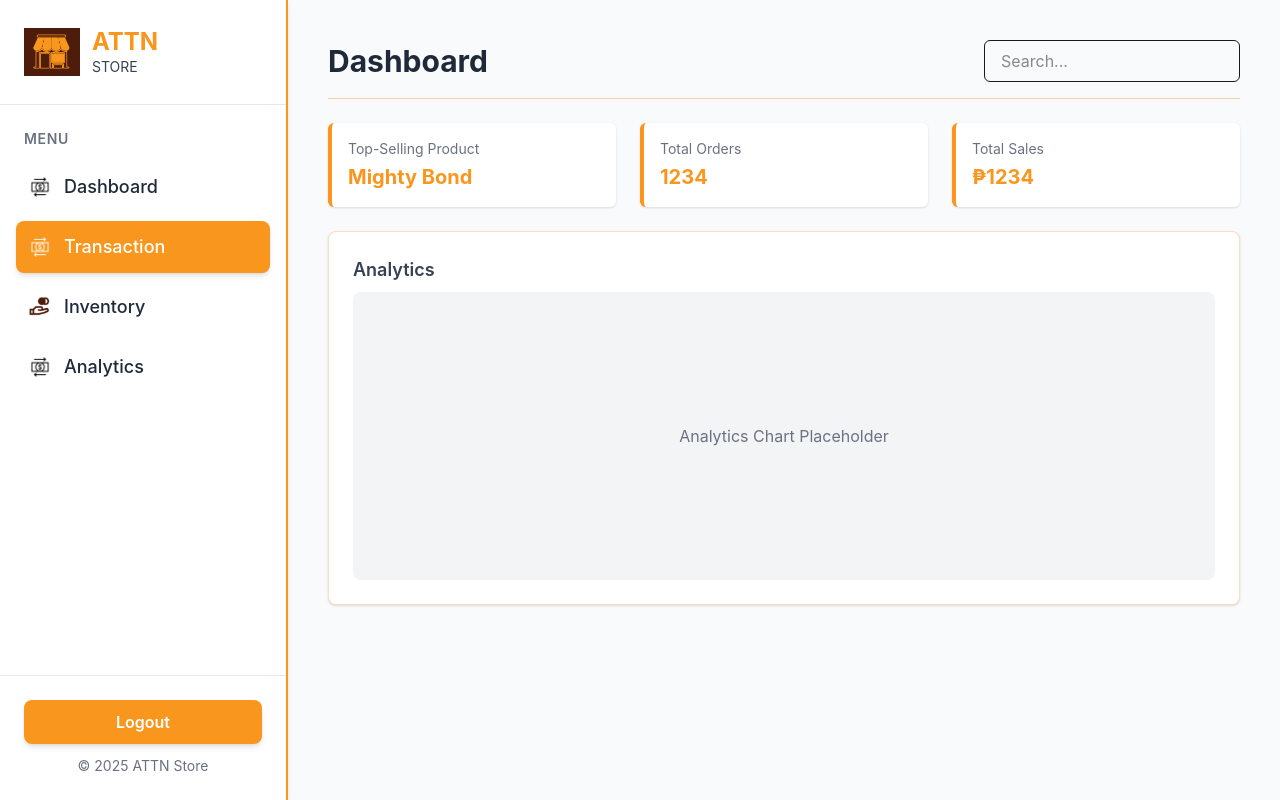
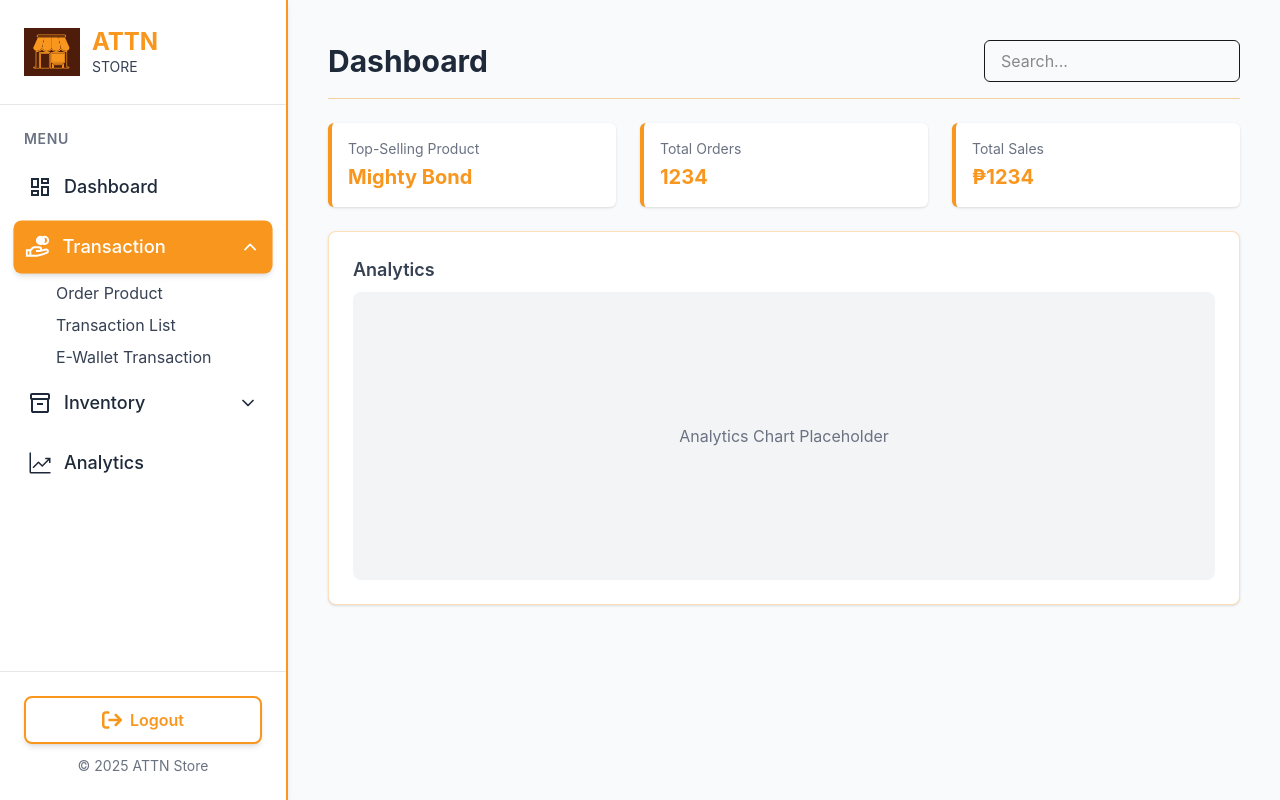
Before and after one commit to Hiyori631/ATTN-Store, a React (Vite) app in the folder ATTN_React/: page / in a window 1280 px wide. Both pictures are taken after a click on the button "Transaction". Built offline with nearby package versions, Linux system fonts and the light colour scheme; no server answers.

Commit message:
Wolve's branch (#7)
* SIdebar Icon Change, Hover Change



Co-authored-by: Wolve <wolverineneilrondina@gmail.com>

```diff
--- a/ATTN_React/src/components/Sidebar.jsx
+++ b/ATTN_React/src/components/Sidebar.jsx
@@ -4,25 +4,29 @@ import transactionIcon from "../assets/images/1341083-200.png";
 import inventoryIcon from "../assets/images/Untitled design.png";
 import analyticsIcon from "../assets/images/1341083-200.png";
 import dashboardIcon from "../assets/images/1341083-200.png";
-import { Menu, X } from "lucide-react"; // optional icons for hamburger
+import { Menu, X, ChevronDown } from "lucide-react"; // icons
 
 function Navbar() {
   const [active, setActive] = useState("Dashboard");
-  const [isOpen, setIsOpen] = useState(false); // for mobile toggless
+  const [isOpen, setIsOpen] = useState(false); // mobile sidebar toggle
+  const [openDropdown, setOpenDropdown] = useState(null); // which dropdown is open
 
-  const menuItems = [
-    { name: "Dashboard", icon: dashboardIcon },
-    { name: "Transaction", icon: transactionIcon },
-    { name: "Inventory", icon: inventoryIcon },
-    { name: "Analytics", icon: analyticsIcon },
-  ];
+  const handleItemClick = (name) => {
+    setActive(name);
+    setOpenDropdown(null);
+    setIsOpen(false);
+  };
+
+  const toggleDropdown = (name) => {
+    setOpenDropdown(openDropdown === name ? null : name);
+  };
 
   return (
     <>
       {/* Mobile Header */}
       <div className="lg:hidden flex items-center justify-between p-4 bg-white border-b border-gray-200 shadow-md fixed top-0 left-0 w-full z-50">
         <div className="flex items-center gap-3">
-          <img src={logo} alt="ATTN Logo" className="w-10 h-10 object-contain" />
+          <img src={logo} alt="ATTN Logo" className="w-10 h-10 object-contain rounded-xl" />
           <h1 className="text-xl font-bold text-[#F8961E]">ATTN</h1>
         </div>
         <button onClick={() => setIsOpen(!isOpen)} className="text-[#F8961E]">
@@ -30,7 +34,7 @@ function Navbar() {
         </button>
       </div>
 
-      {/* Sidebar */}
+      {/* Sidebars */}
       <aside
         className={`fixed top-0 left-0 h-screen w-72 bg-white border-r-2 border-[#F8961E] flex flex-col justify-between shadow-md transform transition-transform duration-300 z-40
         ${isOpen ? "translate-x-0" : "-translate-x-full"}
@@ -55,48 +59,242 @@ function Navbar() {
 
           {/* Menu Items */}
           <ul className="mt-3 space-y-2 px-4">
-            {menuItems.map((item) => (
-              <li key={item.name}>
+{/* Dashboard */}
+<li>
+  <button
+    onClick={() => handleItemClick("Dashboard")}
+    className={`w-full flex items-center gap-3 p-3 rounded-lg transition-all duration-200 text-left transform ${
+      active === "Dashboard"
+        ? "bg-[#F8961E] text-white shadow-md scale-[1.02]"
+        : "text-gray-800 hover:bg-gray-100 hover:scale-[1.02]"
+    }`}
+  >
+    <svg
+      xmlns="http://www.w3.org/2000/svg"
+      width="24"
+      height="24"
+      viewBox="0 0 24 24"
+      className={`w-6 h-6 transition-colors duration-200 ${
+        active === "Dashboard" ? "text-white" : "text-gray-800"
+      }`}
+    >
+      <path
+        fill="currentColor"
+        d="M13 9V3h8v6zM3 13V3h8v10zm10 8V11h8v10zM3 21v-6h8v6zm2-10h4V5H5zm10 8h4v-6h-4zm0-12h4V5h-4zM5 19h4v-2H5zm4-2"
+      />
+    </svg>
+    <span className="font-medium text-lg">Dashboard</span>
+  </button>
+</li>
+
+{/* Transaction */}
+<li>
   <button
     onClick={() => {
-                    setActive(item.name);
-                    setIsOpen(false); // auto-close on mobile
+      handleItemClick("Transaction");
+      toggleDropdown("Transaction");
     }}
-                  className={`w-full flex items-center gap-3 p-3 rounded-lg transition-all duration-200 text-left ${
-                    active === item.name
-                      ? "bg-[#F8961E] text-white shadow-md"
-                      : "hover:bg-[#F8961E]/10 text-gray-800"
+    className={`w-full flex items-center justify-between p-3 rounded-lg transition-all duration-200 text-left transform ${
+      active === "Transaction"
+        ? "bg-[#F8961E] text-white shadow-md scale-[1.02]"
+        : "text-gray-800 hover:bg-gray-100 hover:scale-[1.02]"
     }`}
   >
-                  <img
-                    src={item.icon}
-                    alt={item.name}
-                    className={`w-6 h-6 ${
-                      active === item.name ? "filter brightness-0 invert" : ""
+    <div className="flex items-center gap-3">
+      <svg
+        xmlns="http://www.w3.org/2000/svg"
+        width="24"
+        height="24"
+        viewBox="0 0 24 24"
+        className={`w-6 h-6 transition-colors duration-200 ${
+          active === "Transaction" ? "text-white" : "text-gray-800"
+        }`}
+      >
+        <path
+          fill="currentColor"
+          d="M10 5.5a4.5 4.5 0 0 1 6.5-4.032a4.5 4.5 0 1 1 0 8.064A4.5 4.5 0 0 1 10 5.5m8.25 2.488q.123.012.25.012a2.5 2.5 0 1 0-.25-4.988A4.5 4.5 0 0 1 19 5.5a4.5 4.5 0 0 1-.75 2.488M8.435 13.25a1.25 1.25 0 0 0-.885.364l-2.05 2.05V19.5h5.627l5.803-1.45l3.532-1.508a.555.555 0 0 0-.416-1.022l-.02.005L13.614 17H10v-2h3.125a.875.875 0 1 0 0-1.75zm7.552 1.152l3.552-.817a2.56 2.56 0 0 1 3.211 2.47a2.56 2.56 0 0 1-1.414 2.287l-.027.014l-3.74 1.595l-6.196 1.549H0v-7.25h4.086l2.052-2.052a3.25 3.25 0 0 1 2.3-.948h4.687a2.875 2.875 0 0 1 2.862 3.152M3.5 16.25H2v3.25h1.5z"
+        />
+      </svg>
+      <span className="font-medium text-lg">Transaction</span>
+    </div>
+
+    <ChevronDown
+      className={`w-5 h-5 transition-transform duration-200 ${
+        openDropdown === "Transaction" ? "rotate-180" : ""
       }`}
     />
-                  <span className="font-medium text-lg">{item.name}</span>
+  </button>
+
+  {openDropdown === "Transaction" && (
+    <ul className="ml-10 mt-2 space-y-2 text-gray-700">
+      <li>
+        <button
+          onClick={() => handleItemClick("Sales Transactions")}
+          className={`transition ${
+            active === "Sales Transactions"
+              ? "text-[#F8961E] font-semibold"
+              : "hover:text-[#F8961E]"
+          }`}
+        >
+         Order Product
         </button>
       </li>
-            ))}
+      <li>
+        <button
+          onClick={() => handleItemClick("Purchase Transactions")}
+          className={`transition ${
+            active === "Purchase Transactions"
+              ? "text-[#F8961E] font-semibold"
+              : "hover:text-[#F8961E]"
+          }`}
+        >
+          Transaction List
+        </button>
+      </li>
+      <li>
+        <button
+          onClick={() => handleItemClick("Reports")}
+          className={`transition ${
+            active === "Reports"
+              ? "text-[#F8961E] font-semibold"
+              : "hover:text-[#F8961E]"
+          }`}
+        >
+          E-Wallet Transaction
+        </button>
+      </li>
+    </ul>
+  )}
+</li>
+
+{/* Inventory */}
+<li>
+  <button
+    onClick={() => {
+      handleItemClick("Inventory");
+      toggleDropdown("Inventory");
+    }}
+    className={`w-full flex items-center justify-between p-3 rounded-lg transition-all duration-200 text-left transform ${
+      active === "Inventory"
+        ? "bg-[#F8961E] text-white shadow-md scale-[1.02]"
+        : "text-gray-800 hover:bg-gray-100 hover:scale-[1.02]"
+    }`}
+  >
+    <div className="flex items-center gap-3">
+      <svg
+        xmlns="http://www.w3.org/2000/svg"
+        width="24"
+        height="24"
+        viewBox="0 0 24 24"
+        className={`w-6 h-6 transition-colors duration-200 ${
+          active === "Inventory" ? "text-white" : "text-gray-800"
+        }`}
+      >
+        <path
+          fill="currentColor"
+          d="M5 22q-.825 0-1.412-.587T3 20V8.725q-.45-.275-.725-.712T2 7V4q0-.825.588-1.412T4 2h16q.825 0 1.413.588T22 4v3q0 .575-.275 1.013T21 8.724V20q0 .825-.587 1.413T19 22zM5 9v11h14V9zM4 7h16V4H4zm5 7h6v-2H9zm3 .5"
+        />
+      </svg>
+      <span className="font-medium text-lg">Inventory</span>
+    </div>
+
+    <ChevronDown
+      className={`w-5 h-5 transition-transform duration-200 ${
+        openDropdown === "Inventory" ? "rotate-180" : ""
+      }`}
+    />
+  </button>
+
+  {openDropdown === "Inventory" && (
+    <ul className="ml-10 mt-2 space-y-2 text-gray-700">
+      <li>
+        <button
+          onClick={() => handleItemClick("Product List")}
+          className={`transition ${
+            active === "Product List"
+              ? "text-[#F8961E] font-semibold"
+              : "hover:text-[#F8961E]"
+          }`}
+        >
+          Product List
+        </button>
+      </li>
+      <li>
+        <button
+          onClick={() => handleItemClick("Add Product")}
+          className={`transition ${
+            active === "Add Product"
+              ? "text-[#F8961E] font-semibold"
+              : "hover:text-[#F8961E]"
+          }`}
+        >
+          Add Product
+        </button>
+      </li>
+    </ul>
+  )}
+</li>
+
+{/* Analytics */}
+<li>
+  <button
+    onClick={() => handleItemClick("Analytics")}
+    className={`w-full flex items-center gap-3 p-3 rounded-lg transition-all duration-200 text-left transform ${
+      active === "Analytics"
+        ? "bg-[#F8961E] text-white shadow-md scale-[1.02]"
+        : "text-gray-800 hover:bg-gray-100 hover:scale-[1.02]"
+    }`}
+  >
+    <svg
+      xmlns="http://www.w3.org/2000/svg"
+      width="24"
+      height="24"
+      viewBox="0 0 32 32"
+      className={`w-6 h-6 transition-colors duration-200 ${
+        active === "Analytics" ? "text-white" : "text-gray-800"
+      }`}
+    >
+      <path fill="currentColor" d="M4 2H2v26a2 2 0 0 0 2 2h26v-2H4Z" />
+      <path
+        fill="currentColor"
+        d="M30 9h-7v2h3.59L19 18.59l-4.29-4.3a1 1 0 0 0-1.42 0L6 21.59L7.41 23L14 16.41l4.29 4.3a1 1 0 0 0 1.42 0l8.29-8.3V16h2Z"
+      />
+    </svg>
+    <span className="font-medium text-lg">Analytics</span>
+  </button>
+</li>
+
+
           </ul>
         </div>
 
         {/* Logout Button */}
         <div className="p-6 border-t border-gray-200">
-          <button className="w-full bg-[#F8961E] hover:bg-[#e57e0c] text-white font-semibold py-2.5 rounded-lg shadow-md transition">
+<button
+  className="w-full flex items-center justify-center gap-2 border-2 border-[#F8961E] text-[#F8961E] bg-white font-semibold py-2.5 rounded-lg shadow-md transition-transform duration-150 hover:bg-[#F8961E] hover:text-white active:scale-95"
+>
+  <svg
+    xmlns="http://www.w3.org/2000/svg"
+    viewBox="0 0 512 512"
+    className="w-5 h-5 fill-current"
+  >
+    <path d="M160 96c17.7 0 32-14.3 32-32s-14.3-32-32-32L96 32C43 32 0 75 0 128L0 384c0 53 43 96 96 96l64 0c17.7 0 32-14.3 32-32s-14.3-32-32-32l-64 0c-17.7 0-32-14.3-32-32l0-256c0-17.7 14.3-32 32-32l64 0zM502.6 278.6c12.5-12.5 12.5-32.8 0-45.3l-128-128c-12.5-12.5-32.8-12.5-45.3 0s-12.5 32.8 0 45.3L402.7 224 192 224c-17.7 0-32 14.3-32 32s14.3 32 32 32l210.7 0-73.4 73.4c-12.5 12.5-12.5 32.8 0 45.3s32.8 12.5 45.3 0l128-128z"/>
+  </svg>
   Logout
 </button>
+
+
+
           <p className="text-center text-sm text-gray-500 mt-3">
             © 2025 ATTN Store
           </p>
         </div>
       </aside>
 
-      {/* Overlay for mobile */}
+      {/* Overlay for mobile yeah*/}
       {isOpen && (
         <div
-          className="fixed inset-0"
+          className="fixed inset-0 bg-black/10 backdrop-blur-[1px]"
           onClick={() => setIsOpen(false)}
         ></div>
       )}
```
Lines whose indentation alone changed are shown as unchanged.
